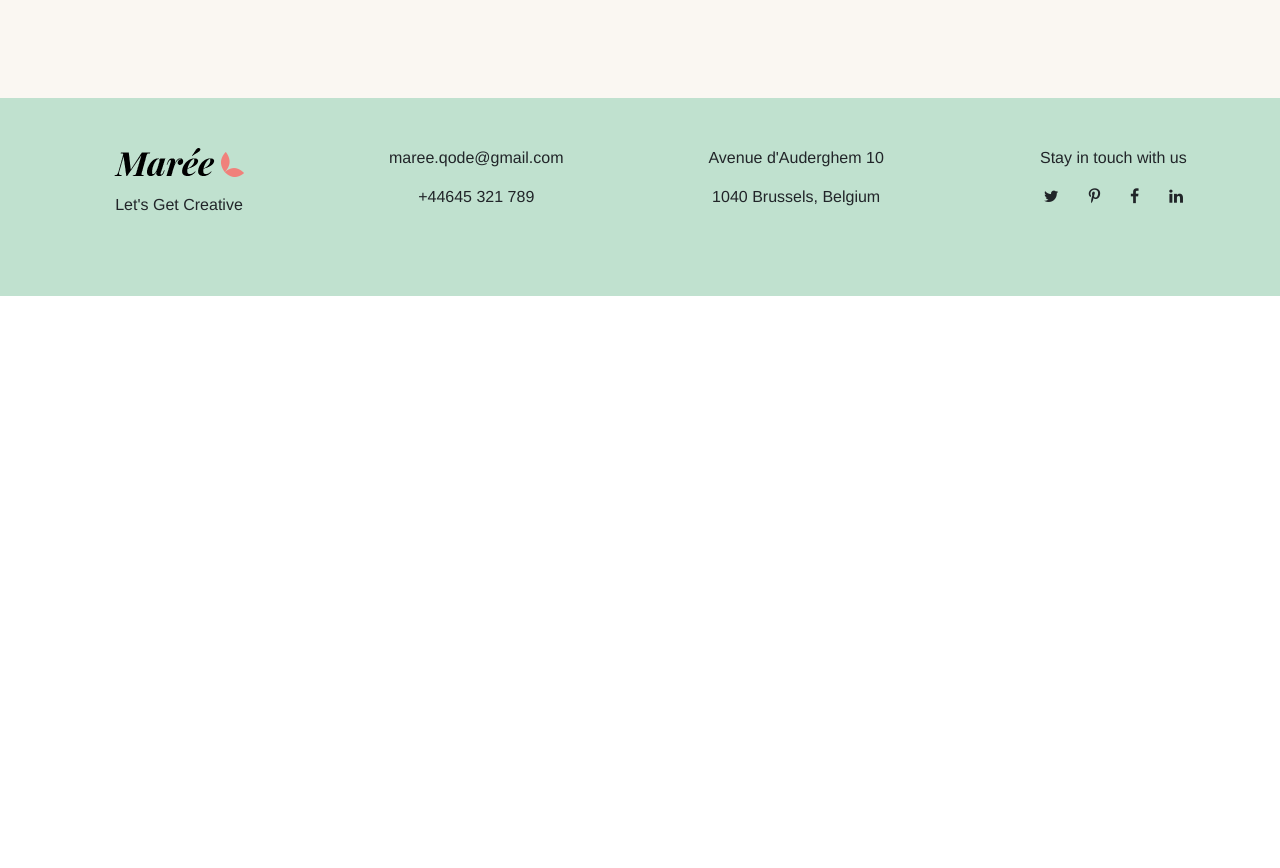
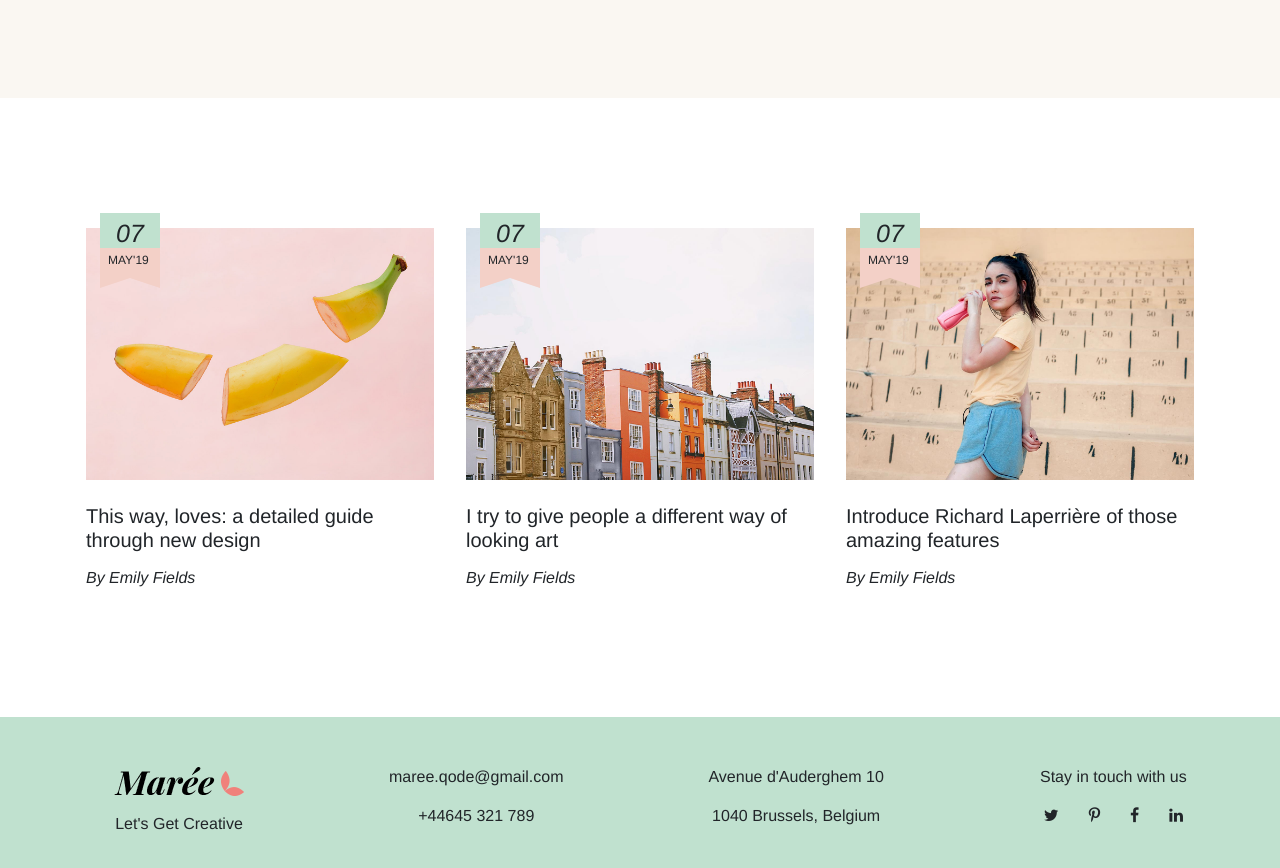
Before and after one commit to GiovanniConti/proj-html-vuejs, a Vue app: page / in a window 1280 px wide. Shown: the part 2568-3436 px from the top of the page. Before the commit the page ends 2864 px from the top, so only its background shows below. Built offline with nearby package versions, Linux system fonts and the light colour scheme.

Commit message:
added and completed blog highlights section

```diff
--- /dev/null
+++ b/src/components/BlogHighlights.vue
@@ -0,0 +1,109 @@
+<template>
+  <div class="blogHighlights">
+    <div class="container-xl">
+      <div class="row row-cols-3">
+        <div class="col"
+          v-for="(article, i) in highlightsList"
+          :key="i"
+        >
+          <div class="card px-1">
+            <img class="card-img-top"  :src="require('@/assets/img/' + article.img)" :alt="article.img">
+            <div class="card-body text-start p-0 pt-4">
+              <h5 class="card-title mb-3">{{ article.details }}</h5>
+              <h6 class="card-text fw-normal fst-italic">By {{ article.signature }}</h6>
+            </div>
+          </div>
+
+          <div class="ribbonContainer">
+            <h2 class="ribbon-day">07</h2>
+            <div class="ribbon">
+              <h6 class="ribbon-month">MAY'19</h6>
+            </div>
+          </div>
+        </div>
+      </div>
+    </div>
+  </div>
+</template>
+
+<script>
+export default {
+  name: 'BlogHighlights',
+  data(){
+    return{
+      highlightsList: [
+        {
+          img: 'h-2-blog-img-1.jpg',
+          details: 'This way, loves: a detailed guide through new design',
+          signature: 'Emily Fields',
+        },
+        {
+          img: 'h-2-blog-img-2.jpg',
+          details: 'I try to give people a different way of looking art',
+          signature: 'Emily Fields',
+        },
+        {
+          img: 'h-2-blog-img-3.jpg',
+          details: 'Introduce Richard Laperrière of those amazing features',
+          signature: 'Emily Fields',
+        },
+      ]
+    };
+  },
+}
+</script>
+
+<style lang='scss'>
+.blogHighlights{
+  padding: 130px 0;
+
+  .container-xl{
+    .row{
+      .col{
+        position: relative;
+
+        .card{
+          border: 0;
+          border-radius: 0;
+
+          .card-img-top{
+            border-radius: 0;
+          }
+        }
+
+        .ribbonContainer{
+          width: 60px;
+          height: 80px;
+          position: absolute;
+          top: -15px;
+          left: 30px;
+
+          .ribbon-day{
+            padding-top: 5px;
+            font-style: italic;
+            background-color: rgb(192, 225, 207);
+            margin-bottom: 0;
+            font-size: 25px;
+          }
+
+          .ribbon{
+            width: 60px;
+            height: 40px;
+            border: (60px * .5) solid rgb(243, 208, 199);
+            border-bottom: 10px solid transparent;
+            border-top: none;
+
+            .ribbon-month{
+              font-size: 12px;
+              margin-left: 60px * -.5;
+              padding-top: 5px;
+              padding-left: 8px;
+            }
+          }
+        }
+      }
+    }
+  }
+}
+
+</style>
--- a/src/components/Main.vue
+++ b/src/components/Main.vue
@@ -3,6 +3,7 @@
     <SectionBoxes></SectionBoxes>
     <WorkingProcess></WorkingProcess>
     <WorkWithUs></WorkWithUs>
+    <BlogHighlights></BlogHighlights>
   </main>
 </template>
 
@@ -10,6 +11,7 @@
 import SectionBoxes from "./SectionBoxes.vue";
 import WorkingProcess from "./WorkingProcess.vue";
 import WorkWithUs from "./WorkWithUs.vue";
+import BlogHighlights from "./BlogHighlights.vue";
 
 export default {
   name: "Main",
@@ -17,6 +19,7 @@ export default {
     SectionBoxes,
     WorkingProcess,
     WorkWithUs,
+    BlogHighlights,
   },
   props: {
 
```
